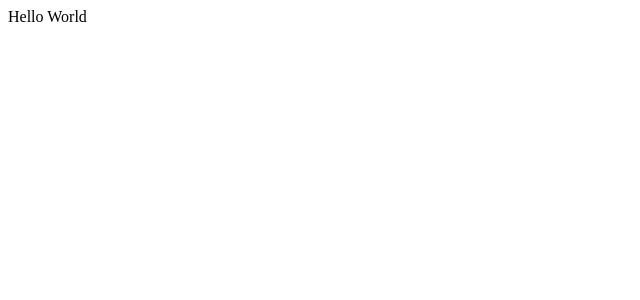
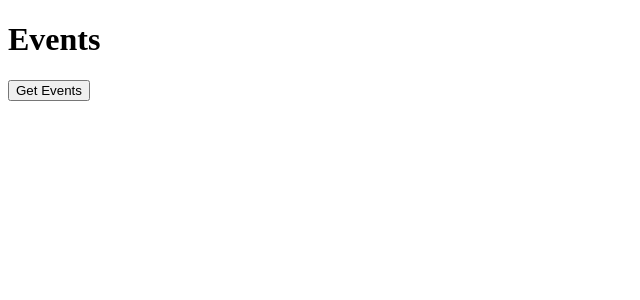
Before and after one commit to s-polat/5a345679-315f-44a6-b594-05266b1cd05e, a React (Create React App) app: page / in a window 1280 px wide. Shown: the top 300 px of the page, without its empty margins (0-640 px from the left). Built offline with nearby package versions, Linux system fonts and the light colour scheme.

Commit message:
useContext fangt an benutzt zu werden

```diff
--- a/src/App.js
+++ b/src/App.js
@@ -1,9 +1,32 @@
+import { useState } from "react";
+import { DataStore } from "./DataStore";
 
 function App() {
+
+  const [ events, setEvents ] = useState([]);
+
+
+  const getEvents = async () => {
+ const result = await fetch(
+    `https://tlv-events-app.herokuapp.com/events/uk/london`
+  ).then((data) => data.json());
+  setEvents(result);}
   return (
-    <div>
-     Hello World
-    </div>
+    <DataStore.Provider>
+      <div>
+        <h1>Events</h1>
+        <button onClick={getEvents}>Get Events</button>
+        <ul>
+          {events?.map((event) => (
+            <li key={event.id}>
+              <a href={event.venue.direction}>
+              {`${event.venue.name} - ${event.artists[0]?.name}`}
+              </a>
+              </li>
+          ))}
+        </ul>
+      </div>
+    </DataStore.Provider>
   );
 }
 
--- /dev/null
+++ b/src/DataStore.js
@@ -0,0 +1,3 @@
+import { createContext } from "react";
+
+export  const DataStore = createContext();
```
